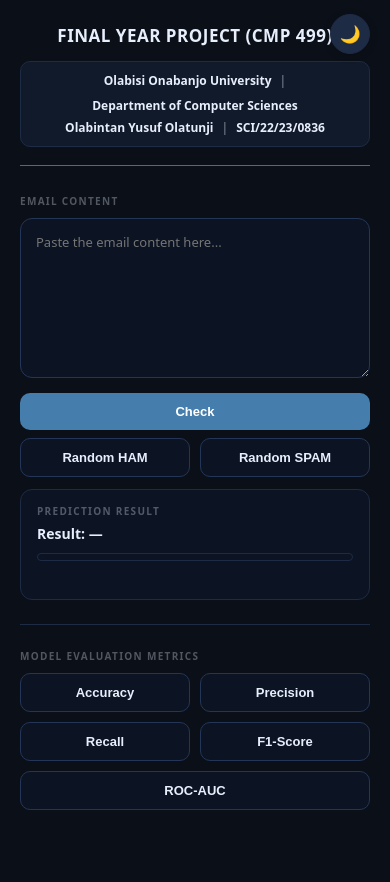
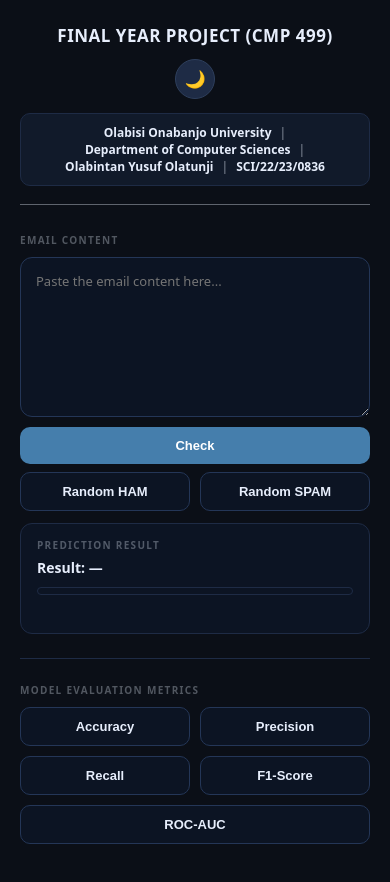
Before and after one commit to Oyebintan/Final-Year-Project, a plain HTML site: page index.html in a window 390 px wide. Drawn offline with Linux system fonts and the light colour scheme.

Commit message:
Latest UI Commit

```diff
--- a/index.html
+++ b/index.html
@@ -8,25 +8,25 @@
 </head>
 <body>
 
-  <button class="theme-toggle" id="themeToggle" title="Toggle light/dark mode">🌙</button>
-
   <div class="page">
 
     <!-- HEADER -->
     <div class="project-header">
+      <div class="header-top-row">
         <div class="project-title">FINAL YEAR PROJECT (CMP 499)</div>
+        <button class="theme-toggle" id="themeToggle" title="Toggle light/dark mode">🌙</button>
+      </div>
+
       <div class="info-box">
-        <div class="info-row">
         <span>Olabisi Onabanjo University</span>
         <span class="sep">|</span>
         <span>Department of Computer Sciences</span>
-        </div>
-        <div class="info-row">
+        <span class="sep">|</span>
         <span>Olabintan Yusuf Olatunji</span>
         <span class="sep">|</span>
         <span>SCI/22/23/0836</span>
       </div>
-      </div>
+
       <div class="header-divider"></div>
     </div>
 
@@ -34,7 +34,7 @@
     <div class="main-grid">
 
       <!-- LEFT: Email + Prediction -->
-      <div class="col">
+      <div class="col left-col">
         <p class="section-label">Email Content</p>
         <textarea id="emailText" placeholder="Paste the email content here..."></textarea>
 
@@ -58,7 +58,7 @@
       <div class="col-divider"></div>
 
       <!-- RIGHT: Metrics -->
-      <div class="col">
+      <div class="col right-col">
         <p class="section-label">Model Evaluation Metrics</p>
 
         <div class="metric-grid">
@@ -69,6 +69,7 @@
           <button class="secondary metric-btn full" onclick="fetchMetric('roc_auc','ROC-AUC')">ROC-AUC</button>
         </div>
 
+        <!-- pushed to bottom by margin-top:auto -->
         <div class="metric-result" id="metricResult" style="display:none">
           <div class="metric-top">
             <span class="metric-name"  id="metricName">—</span>
@@ -76,6 +77,9 @@
           </div>
           <div class="metric-formula" id="metricFormula"></div>
         </div>
+
+        <!-- spacer fills remaining height so columns bottom-align -->
+        <div class="col-spacer"></div>
       </div>
 
     </div>
--- a/style.css
+++ b/style.css
@@ -18,6 +18,7 @@
   --bar-border:      #1e2b45;
   --err-color:       #ffb4b4;
   --toggle-bg:       #1e2b45;
+  --toggle-border:   #2e3f5c;
   --toggle-color:    #e7eefc;
   --metric-accent:   #4fffb0;
   --metric-accent-bg:#061a11;
@@ -45,6 +46,7 @@
   --bar-border:      #c5d3e8;
   --err-color:       #c0392b;
   --toggle-bg:       #e2e8f4;
+  --toggle-border:   #c5d3e8;
   --toggle-color:    #0b1120;
   --metric-accent:   #0d7a5f;
   --metric-accent-bg:#e4f5ef;
@@ -64,16 +66,41 @@ body {
   transition: background 0.3s, color 0.3s;
 }
 
-/* ── Theme toggle ─────────────────────────────────────────────────────────── */
+/* ── Page wrapper ─────────────────────────────────────────────────────────── */
+.page {
+  width: 100%;
+  max-width: 1200px;
+  margin: 0 auto;
+  padding: 32px 48px 52px;
+}
+
+/* ── Header ───────────────────────────────────────────────────────────────── */
+.project-header { margin-bottom: 28px; }
+
+/* Title row: title on left, toggle on right — both on same line */
+.header-top-row {
+  display: flex;
+  align-items: center;
+  justify-content: center;   /* center the title */
+  position: relative;
+  margin-bottom: 14px;
+}
+
+.project-title {
+  font-size: 22px;
+  font-weight: 800;
+  letter-spacing: 1px;
+  text-align: center;
+}
+
+/* Toggle sits at the far right of the header row */
 .theme-toggle {
-  position: fixed;
-  top: 14px;
-  right: 20px;
-  z-index: 999;
+  position: absolute;
+  right: 0;
   width: 40px;
   height: 40px;
   border-radius: 50%;
-  border: 1px solid var(--border);
+  border: 1px solid var(--toggle-border);
   background: var(--toggle-bg);
   color: var(--toggle-color);
   font-size: 17px;
@@ -81,51 +108,29 @@ body {
   display: flex;
   align-items: center;
   justify-content: center;
-  box-shadow: 0 2px 8px rgba(0,0,0,0.15);
   transition: background 0.3s, border 0.3s;
+  flex-shrink: 0;
 }
 .theme-toggle:hover { opacity: 0.85; }
 
-/* ── Page wrapper — full width with generous side padding ─────────────────── */
-.page {
-  width: 100%;
-  max-width: 1200px;       /* fills wider screens */
-  margin: 0 auto;
-  padding: 32px 48px 52px; /* 48px side padding on desktop */
-}
-
-/* ── Header ───────────────────────────────────────────────────────────────── */
-.project-header { margin-bottom: 28px; }
-
-.project-title {
-  text-align: center;
-  font-size: 22px;
-  font-weight: 800;
-  letter-spacing: 1px;
-  margin-bottom: 14px;
-}
-
+/* Info box — single horizontal line */
 .info-box {
+  display: flex;
+  flex-wrap: wrap;             /* wraps gracefully on narrow screens */
+  justify-content: center;
+  align-items: center;
+  gap: 0 10px;
   border: 1px solid var(--border);
   border-radius: 10px;
   background: var(--card-bg);
-  padding: 12px 20px;
-  max-width: 680px;
+  padding: 11px 20px;
+  max-width: 860px;
   margin: 0 auto;
+  font-size: 13px;
+  font-weight: 600;
   transition: background 0.3s, border 0.3s;
 }
 
-.info-row {
-  display: flex;
-  justify-content: center;
-  align-items: center;
-  gap: 12px;
-  font-size: 14px;
-  font-weight: 600;
-  flex-wrap: wrap;
-  margin-bottom: 5px;
-}
-.info-row:last-child { margin-bottom: 0; }
 .sep { color: var(--text-muted); }
 
 .header-divider {
@@ -137,9 +142,9 @@ body {
 /* ── Two-column grid ──────────────────────────────────────────────────────── */
 .main-grid {
   display: grid;
-  grid-template-columns: 1fr 1px 1fr;  /* equal columns, thin divider */
-  gap: 0 40px;                          /* 40px gutter each side of divider */
-  align-items: start;
+  grid-template-columns: 1fr 1px 1fr;
+  gap: 0 40px;
+  align-items: stretch;        /* both cols same height */
   margin-top: 28px;
 }
 
@@ -147,6 +152,16 @@ body {
   background: var(--col-divider);
   align-self: stretch;
 }
+
+/* Both cols are flex columns so we can push things to the bottom */
+.col {
+  display: flex;
+  flex-direction: column;
+}
+
+/* The spacer in the right col fills remaining vertical space,
+   making the metric result card bottom-align with the left col  */
+.col-spacer { flex: 1; }
 
 /* ── Section label ────────────────────────────────────────────────────────── */
 .section-label {
@@ -173,10 +188,7 @@ textarea {
   line-height: 1.65;
   transition: background 0.3s, color 0.3s, border 0.3s;
 }
-textarea:focus {
-  outline: none;
-  border-color: var(--btn-primary);
-}
+textarea:focus { outline: none; border-color: var(--btn-primary); }
 
 /* ── Buttons ──────────────────────────────────────────────────────────────── */
 .btn-stack { margin-top: 10px; }
@@ -252,7 +264,7 @@ button.secondary {
   display: grid;
   grid-template-columns: 1fr 1fr;
   gap: 10px;
-  margin-bottom: 14px;
+  margin-bottom: 12px;
 }
 
 .metric-btn {
@@ -311,19 +323,31 @@ button.secondary {
   to   { opacity: 1; transform: translateY(0); }
 }
 
-/* ── Mobile  (≤ 640 px) ───────────────────────────────────────────────────── */
+/* ── Mobile (≤ 640px) ─────────────────────────────────────────────────────── */
 @media (max-width: 640px) {
 
-  /* Proper breathing room on phone sides */
-  .page {
-    padding: 24px 20px 48px; /* 20px on each side — not too tight, not too wide */
+  .page { padding: 24px 20px 48px; }
+
+  /* Title stays centred; toggle moves below it as its own line */
+  .header-top-row {
+    flex-direction: column;
+    gap: 12px;
+  }
+
+  /* On mobile, toggle is no longer absolutely positioned —
+     it sits in normal flow below the title */
+  .theme-toggle {
+    position: static;
+    align-self: center;
   }
 
   .project-title { font-size: 17px; letter-spacing: 0.5px; }
 
-  .info-box { padding: 10px 14px; }
-
-  .info-row { font-size: 12px; gap: 8px; }
+  .info-box {
+    padding: 10px 14px;
+    font-size: 12px;
+    gap: 0 8px;
+  }
 
   /* Stack columns vertically */
   .main-grid {
@@ -331,7 +355,7 @@ button.secondary {
     gap: 0;
   }
 
-  /* Turn column divider into a horizontal rule */
+  /* Horizontal rule between columns on mobile */
   .col-divider {
     width: 100%;
     height: 1px;
@@ -339,6 +363,9 @@ button.secondary {
     align-self: auto;
   }
 
+  /* Spacer not needed in stacked layout */
+  .col-spacer { display: none; }
+
   textarea { height: 160px; }
 
   .metric-value { font-size: 1.6rem; }
```
Lines whose indentation alone changed are shown as unchanged.
